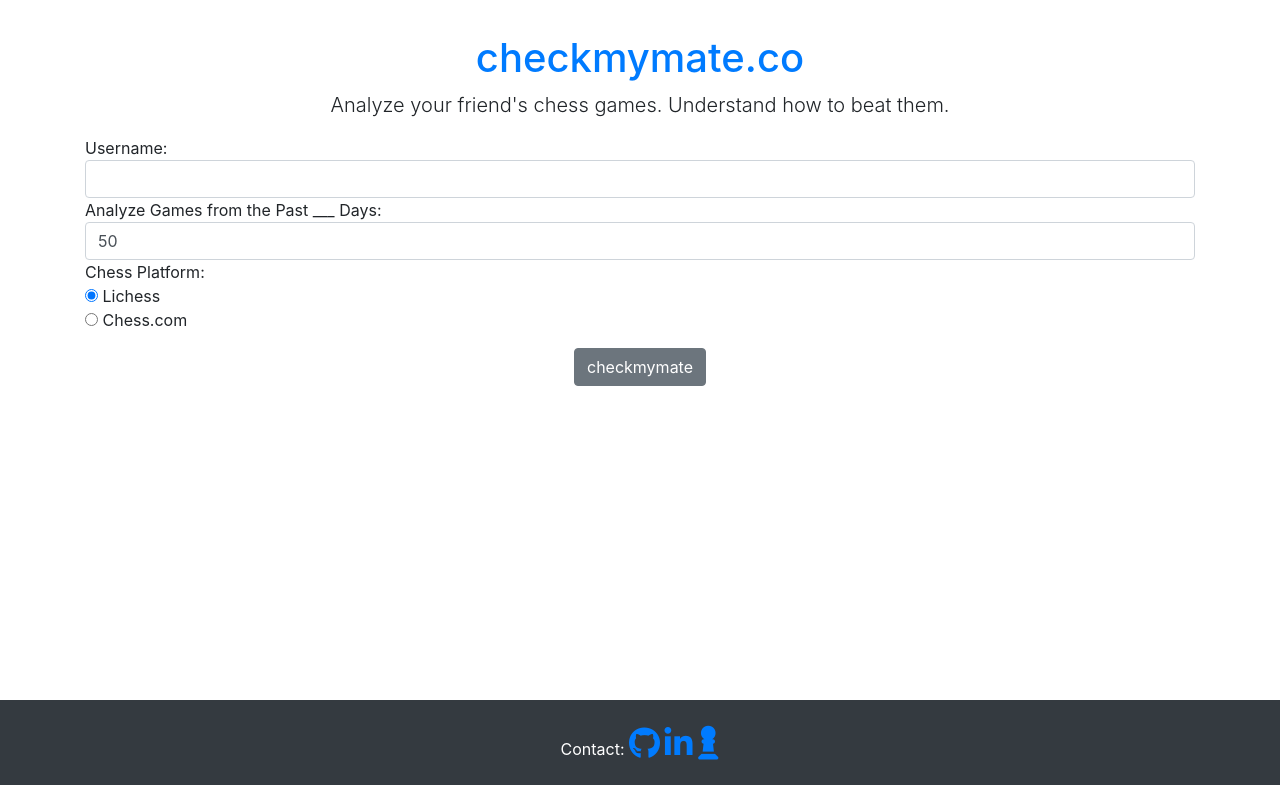
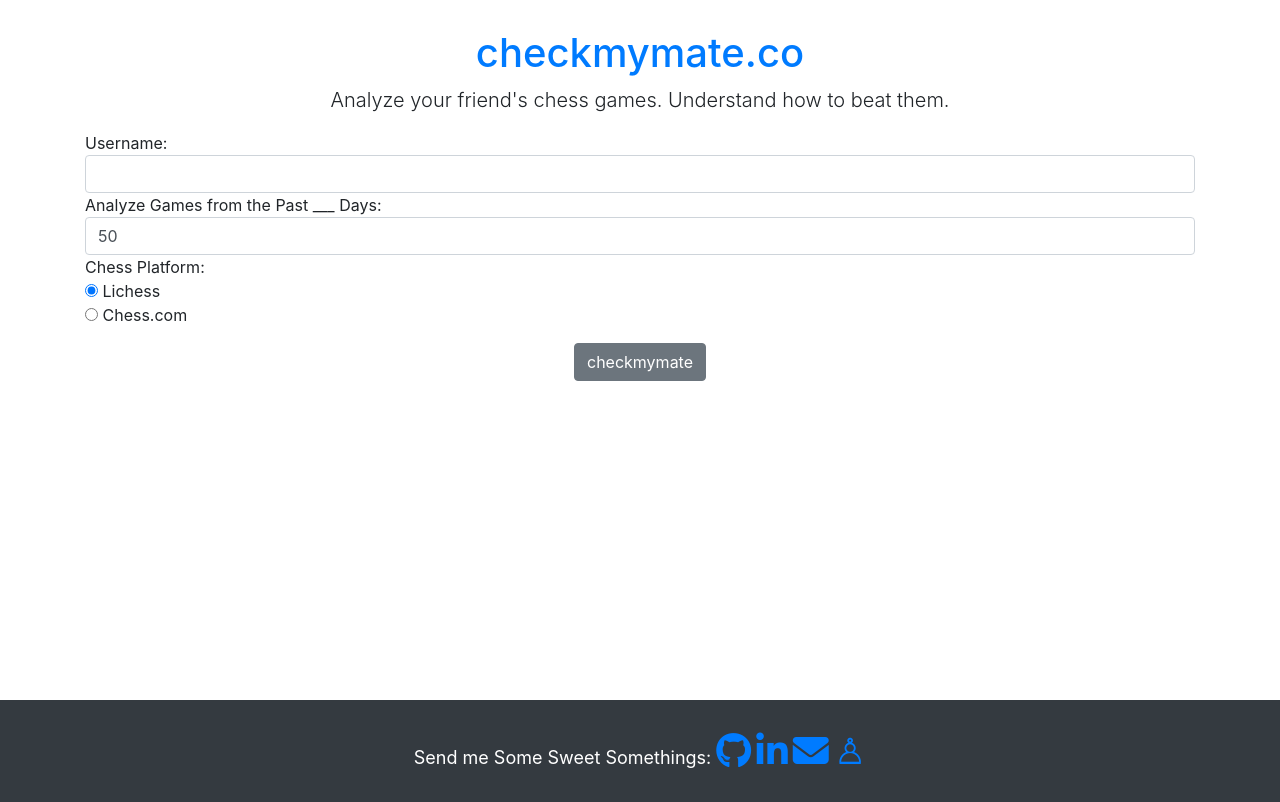
Before and after one commit to bfeif/clarence, a Flask app: template templates/index.html in a window 1280 px wide. Run offline with Flask 2, Linux system fonts and the light colour scheme; the template is opened without the code that fills it, so the values that code supplies are empty; some libraries are stand-ins or nearby versions.

Commit message:
Improved styling of icons.

```diff
--- a/templates/base.html
+++ b/templates/base.html
@@ -2,9 +2,10 @@
     .footer {
         clear: both;
         position: relative;
+        font-size: 18px
     }
     #wrap {
-        padding: 10px;
+        padding: 5px;
         min-height: -webkit-calc(100% - 100px);     /* Chrome */
         min-height: -moz-calc(100% - 100px);     /* Firefox */
         min-height: calc(100% - 100px);     /* native */
@@ -43,11 +44,12 @@
     <!-- <footer class="fixed-bottom bg-dark text-center text-white"> -->
     <footer class="footer bg-dark text-center text-white p-4">
         <div class="container">
-            Contact:
+            Send me Some Sweet Somethings:
             <a href="https://github.com/bfeif/clarence"><i class="fa fa-github fa-2x"></i></a>
             <a href="https://www.linkedin.com/in/benjamin-feifke/"><i class="fa fa-linkedin fa-2x"></i></a>
-            <a href="https://lichess.org/@/normanrookwell"><span class="iconify fa-2x" data-icon="simple-icons:lichess"></span></a>
-            <a href="https://www.chess.com/member/normanrookwell"><i class="fas fa-chess-pawn" style='font-size:36px'></i></a>
+            <a href= "mailto:benfeifke@gmail.com"><i class="fa fa-envelope fa-2x"></i></a>
+            <a href="https://www.chess.com/member/normanrookwell"><span class="fa-2x">&#9817</span></a>
+            <a href="https://lichess.org/@/normanrookwell"><span class="iconify-inline fa-2x" data-icon="simple-icons:lichess"></span></a>
         </div>
     </footer>
 </body>
```
